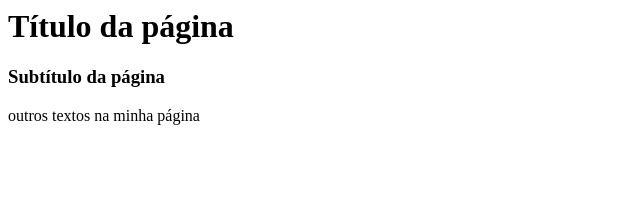
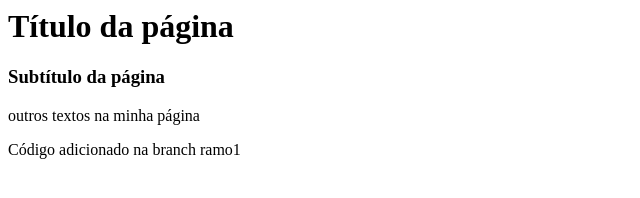
Before and after one commit to arthursousz007/CursoEducere, a plain HTML site: page index.html in a window 1280 px wide. Shown: the whole page, without its empty margins (0-640 px from the left). Drawn offline with Linux system fonts and the light colour scheme.

Commit message:
criado arquivo home.html

```diff
--- a/index.html
+++ b/index.html
@@ -6,4 +6,7 @@
         </div>
         outros textos na minha página
     </div>
+    <p>
+        Código adicionado na branch ramo1
+    </p>
 </body>
```
Also changed, not shown: home.html (added).
